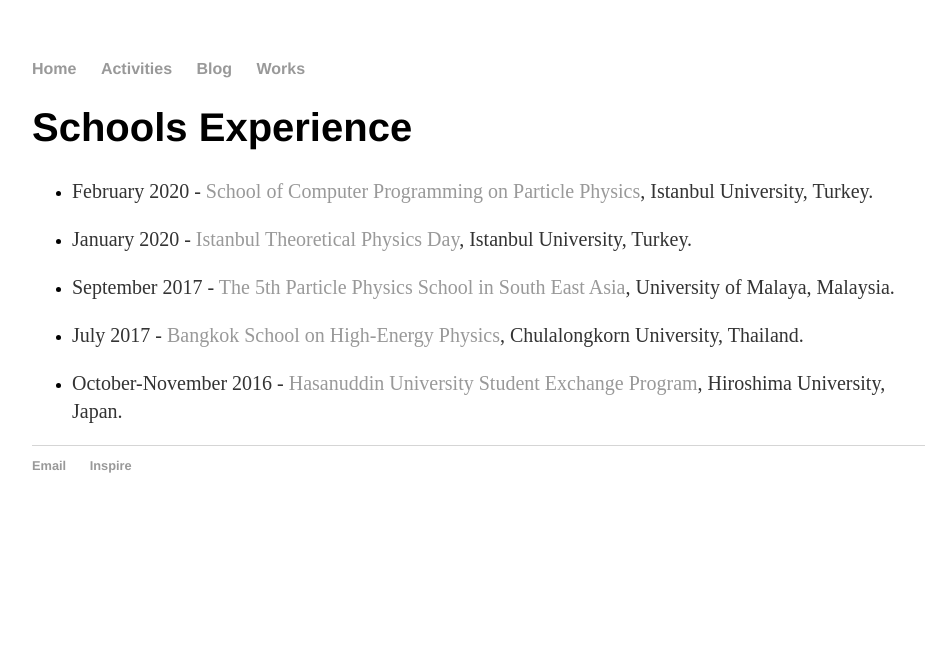
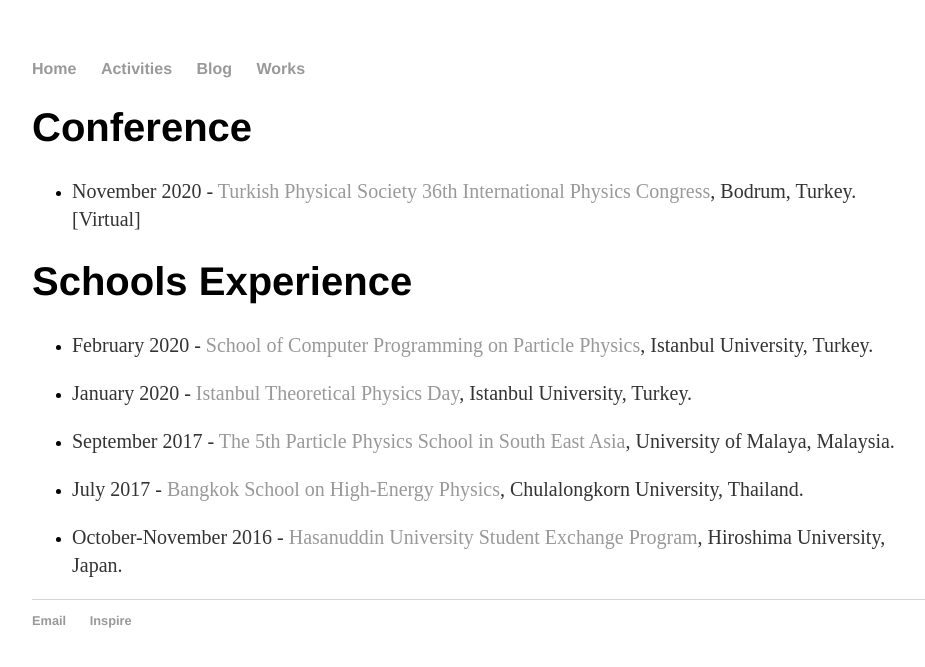
Before and after one commit to mfmustamin/mfmustamin.github.io, a Jekyll site: the page built from activities/index.html, in a window 1280 px wide. Shown: the top 667 px of the page, without its empty margins (160-1085 px from the left). Built offline with Jekyll 4.4.1, drawn with Linux system fonts in a browser that asks for light colours.

Commit message:
Update index.html

```diff
--- a/activities/index.html
+++ b/activities/index.html
@@ -2,6 +2,10 @@
 layout: default
 title: Recent Activities
 ---
+	<h1>Conference</h1>
+	<ul>
+		<li><p>November 2020 - <a href="http://www.tfd36.org/Default.aspx?Lang=EN">Turkish Physical Society 36th International Physics Congress</a>, Bodrum, Turkey. [Virtual] </p></li>
+	</ul>
 	<h1>Schools Experience</h1>
 	<ul>
 		<li><p>February 2020 - <a href="https://indico.cern.ch/event/877623/">School of Computer Programming on Particle Physics</a>, Istanbul University, Turkey. </p></li>
```
